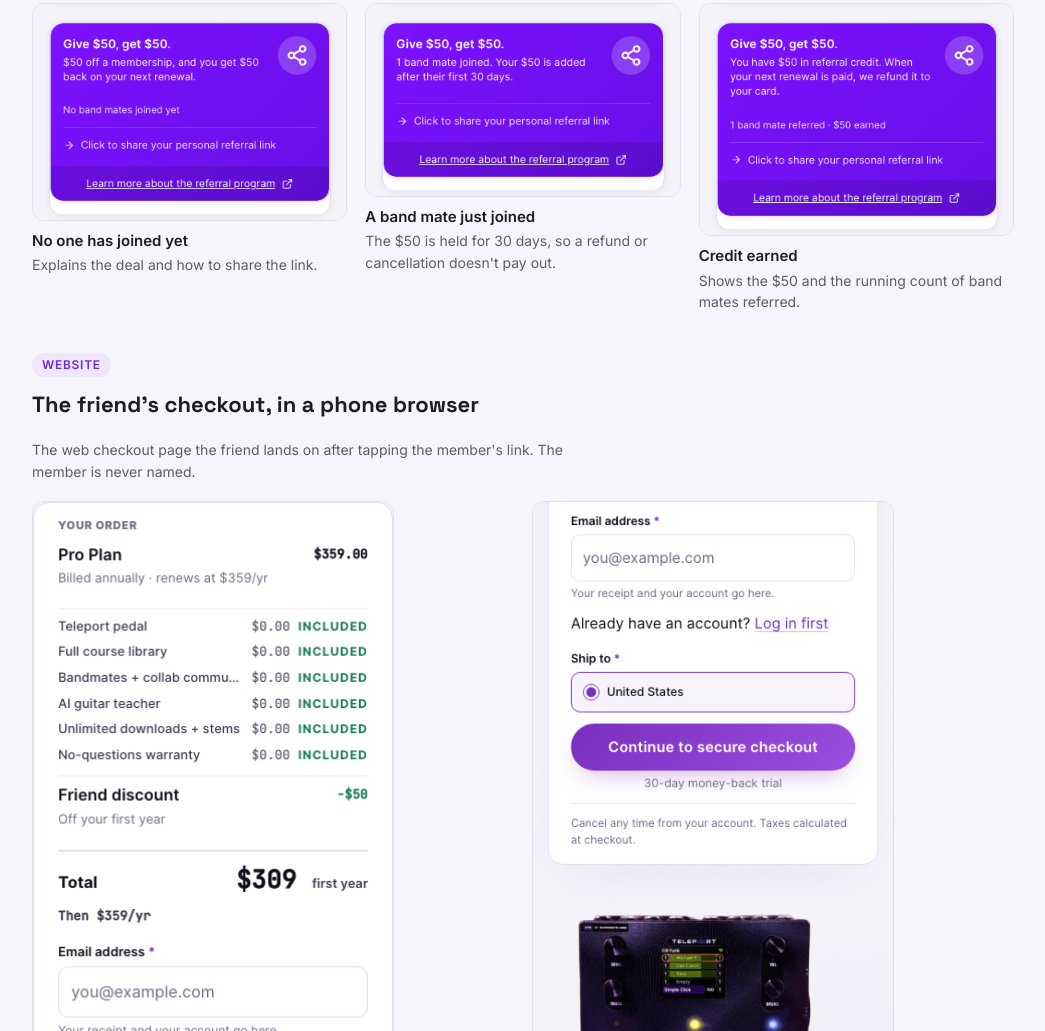
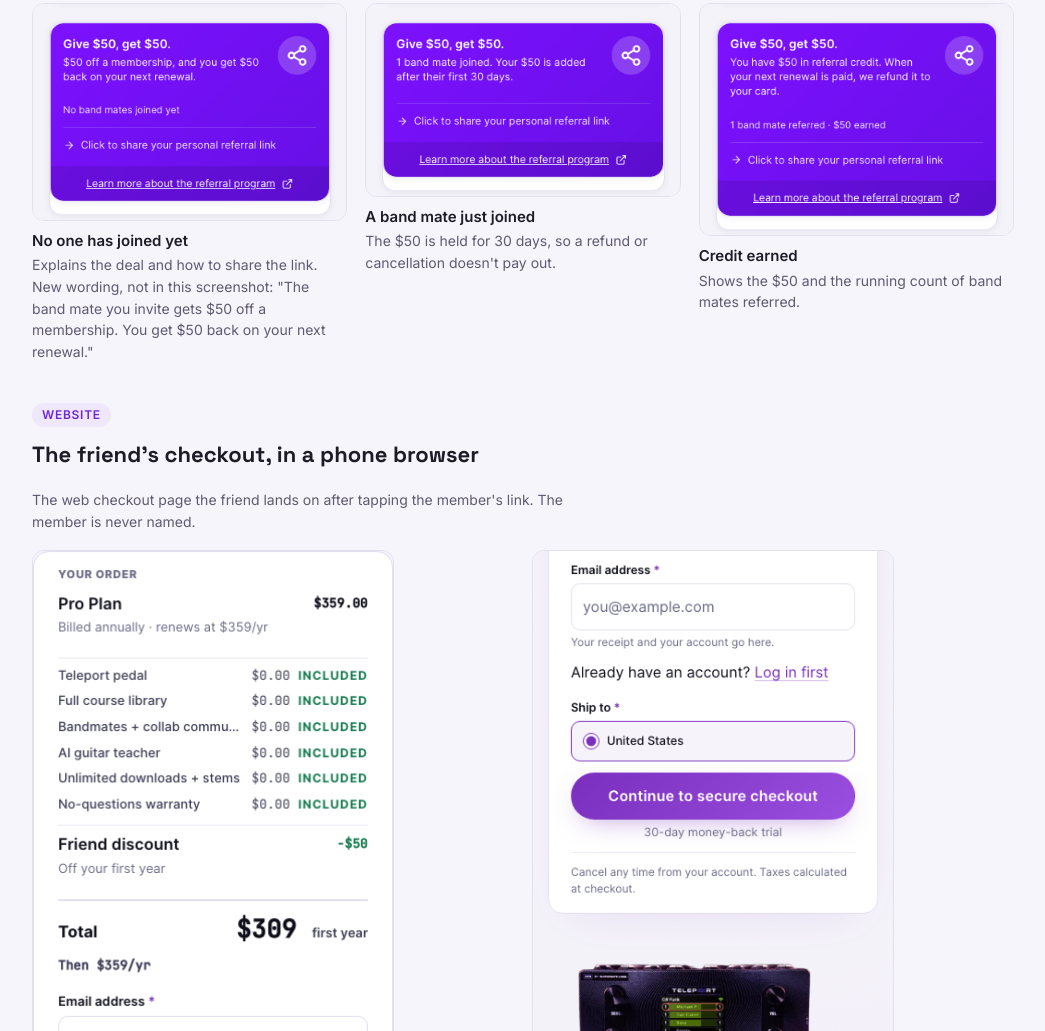
Before and after one commit to grasmash/teleport-referral-design-review, a plain HTML site: page index.html in a window 1280 px wide. Shown: the part 1036-2067 px from the top of the page, without its empty margins (118-1163 px from the left). Drawn offline with Linux system fonts and the light colour scheme.

Commit message:
Card copy: name who gets the $50 off

```diff
--- a/index.html
+++ b/index.html
@@ -92,7 +92,7 @@ figcaption h3 { color: var(--fg); }
     <div class="states">
       <figure>
         <img src="img/web-card-A-no-friends-390.png" alt="Referral card with no band mates yet">
-        <figcaption><h3>No one has joined yet</h3>Explains the deal and how to share the link.</figcaption>
+        <figcaption><h3>No one has joined yet</h3>Explains the deal and how to share the link. New wording, not in this screenshot: "The band mate you invite gets $50 off a membership. You get $50 back on your next renewal."</figcaption>
       </figure>
       <figure>
         <img src="img/web-card-B-pending-friend-390.png" alt="Referral card with one band mate pending">
```
